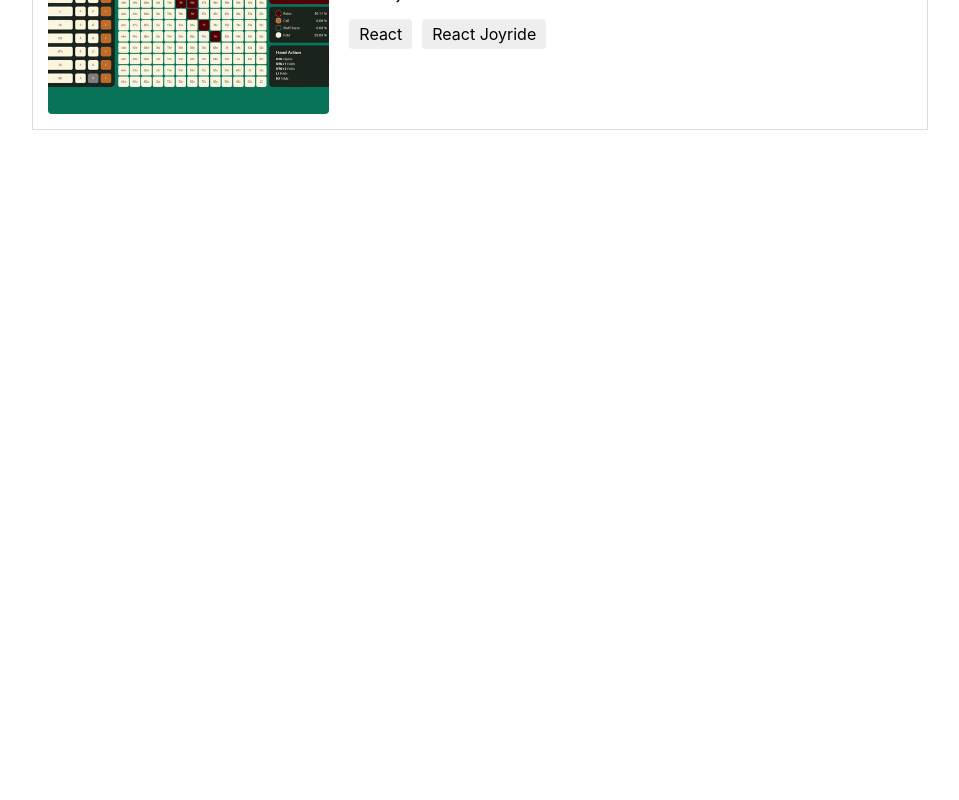
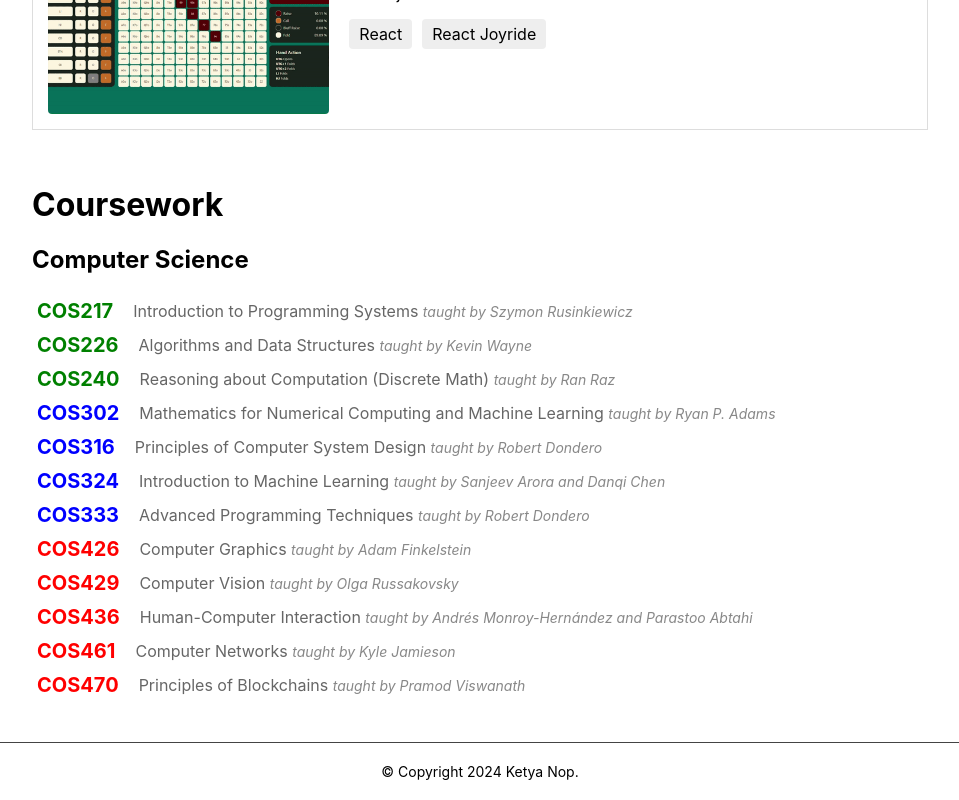
Before and after one commit to KetyaNop/portfolio, a React (Create React App) app: page /#/ in a window 1280 px wide. Shown: the part 1040-1840 px from the top of the page, without its empty margins (160-1119 px from the left). Before the commit the page ends 1190 px from the top, so only its background shows below. Built offline with nearby package versions, Linux system fonts and the light colour scheme.

Commit message:
Add Coursework and Footer

```diff
--- a/src/App.js
+++ b/src/App.js
@@ -5,6 +5,7 @@ import {} from "react-router-dom";
 // Import Blog Posts
 import HapticXcelBlog from "./blogposts/HapticXcelBlog/HapticXcelBlog";
 import HomePage from "./HomePage/HomePage";
+import FooterComponent from "./FooterComponent/FooterComponent";
 
 function App() {
   return (
@@ -13,6 +14,7 @@ function App() {
         <Route exact path="/" element={<HomePage />} />
         <Route exact path="/blog/haptic-xcel" element={<HapticXcelBlog />} />
       </Routes>
+      <FooterComponent />
     </HashRouter>
   );
 }
--- /dev/null
+++ b/src/ClassComponent/ClassComponent.css
@@ -0,0 +1,41 @@
+/* ClassComponent.css */
+
+.classComponent {
+  display: flex;
+  align-items: center;
+  /* border: 1px solid #ddd; */
+  padding: 5px;
+  /* border-radius: 8px; */
+  /* background-color: #f9f9f9; */
+}
+
+.level200 {
+  color: green;
+}
+
+.level300 {
+  color: blue;
+}
+
+.level400 {
+  color: red;
+}
+
+.className {
+  font-size: 20px;
+  font-weight: bold;
+  margin-right: 20px;
+}
+
+.classDescription {
+  font-size: 16px;
+  color: #666;
+  margin: 0;
+}
+
+.classInstructor {
+  font-size: 14px;
+  color: #888;
+  font-style: italic;
+  margin: 0;
+}
--- /dev/null
+++ b/src/ClassComponent/ClassComponent.js
@@ -0,0 +1,32 @@
+import React from "react";
+
+import "./ClassComponent.css";
+
+const ClassComponent = ({ name, description, instructor }) => {
+  const getClassLevelColor = (className) => {
+    const level = className.match(/\d+/);
+    if (level) {
+      const classLevel = parseInt(level[0], 10);
+      if (classLevel >= 200 && classLevel < 300) return "level200";
+      if (classLevel >= 300 && classLevel < 400) return "level300";
+      if (classLevel >= 400 && classLevel < 500) return "level400";
+    }
+    return "defaultLevel";
+  };
+
+  const classLevelColor = getClassLevelColor(name);
+
+  return (
+    <div className="classComponent">
+      <div className={`className ${classLevelColor}`}>{name}</div>
+      <div className="classInfo">
+        <p className="classDescription">
+          {description}{" "}
+          <span className="classInstructor">{"taught by " + instructor}</span>
+        </p>
+      </div>
+    </div>
+  );
+};
+
+export default ClassComponent;
--- /dev/null
+++ b/src/FooterComponent/FooterComponent.css
@@ -0,0 +1,15 @@
+.footer {
+  background-color: #ffffff;
+  color: #000000;
+  text-align: center;
+  padding: 20px 0;
+  position: relative;
+  bottom: 0;
+  width: 100%;
+  font-size: 14px;
+  border-top: 1px solid #444;
+}
+
+.padding {
+  padding-bottom: 40px;
+}
--- /dev/null
+++ b/src/FooterComponent/FooterComponent.js
@@ -0,0 +1,13 @@
+import React from "react";
+import "./FooterComponent.css";
+
+const FooterComponent = () => {
+  return (
+    <div>
+      <div className="padding"></div>
+      <div className="footer">© Copyright 2024 Ketya Nop.</div>
+    </div>
+  );
+};
+
+export default FooterComponent;
--- a/src/HomePage/HomePage.js
+++ b/src/HomePage/HomePage.js
@@ -4,6 +4,7 @@ import React from "react";
 import AboutMe from "../AboutMeComponent/AboutMe";
 import ProjectCard from "../ProjectCardComponent/ProjectCard";
 import Profile from "../ProfileComponent/Profile";
+import ClassComponent from "../ClassComponent/ClassComponent";
 
 import "./HomePage.css";
 
@@ -44,6 +45,72 @@ const HomePage = () => {
             demo="https://degen101.club/"
           />
         </div>
+        <div>
+          <h1>Coursework</h1>
+          <h2>Computer Science</h2>
+          <div>
+            <ClassComponent
+              name="COS217"
+              description="Introduction to Programming Systems"
+              instructor="Szymon Rusinkiewicz"
+            />
+            <ClassComponent
+              name="COS226"
+              description="Algorithms and Data Structures"
+              instructor="Kevin Wayne"
+            />
+            <ClassComponent
+              name="COS240"
+              description="Reasoning about Computation (Discrete Math)"
+              instructor="Ran Raz"
+            />
+            <ClassComponent
+              name="COS302"
+              description="Mathematics for Numerical Computing and Machine Learning"
+              instructor="Ryan P. Adams"
+            />
+            <ClassComponent
+              name="COS316"
+              description="Principles of Computer System Design"
+              instructor="Robert Dondero"
+            />{" "}
+            <ClassComponent
+              name="COS324"
+              description="Introduction to Machine Learning"
+              instructor="Sanjeev Arora and Danqi Chen"
+            />
+            <ClassComponent
+              name="COS333"
+              description="Advanced Programming Techniques"
+              instructor="Robert Dondero"
+            />
+            <ClassComponent
+              name="COS426"
+              description="Computer Graphics"
+              instructor="Adam Finkelstein"
+            />
+            <ClassComponent
+              name="COS429"
+              description="Computer Vision"
+              instructor="Olga Russakovsky"
+            />
+            <ClassComponent
+              name="COS436"
+              description="Human-Computer Interaction"
+              instructor="Andrés Monroy-Hernández and Parastoo Abtahi"
+            />
+            <ClassComponent
+              name="COS461"
+              description="Computer Networks"
+              instructor="Kyle Jamieson"
+            />
+            <ClassComponent
+              name="COS470"
+              description="Principles of Blockchains"
+              instructor="Pramod Viswanath"
+            />
+          </div>
+        </div>
       </div>
     </div>
   );
```
